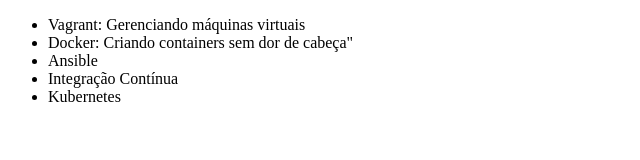
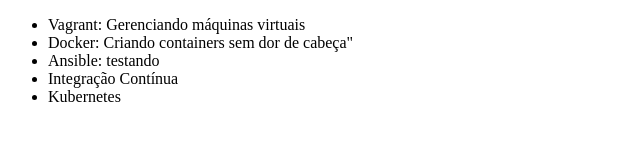
Before and after one commit to andersonskull/alura-git, a plain HTML site: page index.html in a window 1280 px wide. Shown: the full height of the page, 0-640 px from the left. Drawn offline with Linux system fonts and the light colour scheme.

Commit message:
Alterando o código

```diff
--- a/index.html
+++ b/index.html
@@ -8,7 +8,7 @@
     <ul>
         <li>Vagrant: Gerenciando máquinas virtuais</li>
         <li>Docker: Criando containers sem dor de cabeça"</li>
-        <li>Ansible</li>
+        <li>Ansible: testando</li>
         <li>Integração Contínua</li>
 		<li>Kubernetes</li>
     </ul>
```
